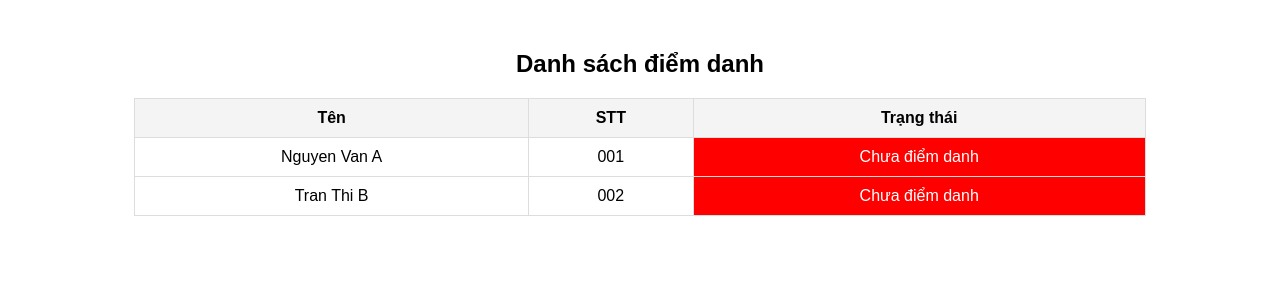
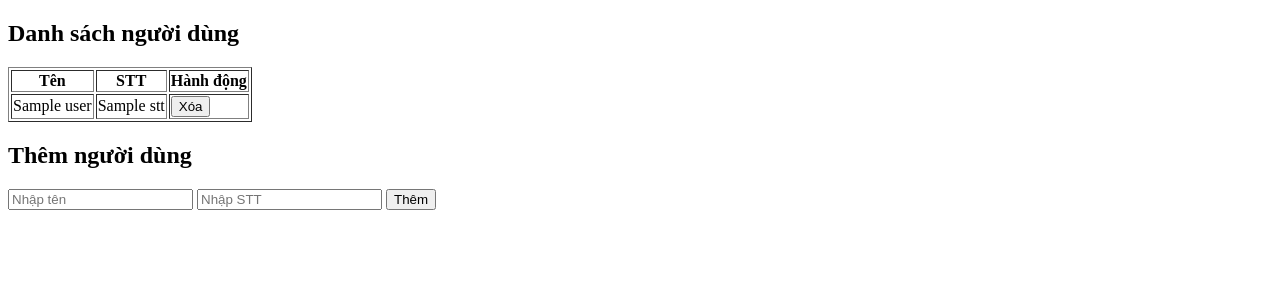
Before and after one commit to TrHuy-0000/QR-code-python, a Flask app: template templates/admin.html in a window 1280 px wide. Shown: the top 300 px of the page. Run offline with Flask 3, Linux system fonts and the light colour scheme; the template is opened without the code that fills it: most values are stand-ins (such as "Sample title", 1, 10 or a date in 2020).

Commit message:
Cập nhật code

```diff
--- a/app.py
+++ b/app.py
@@ -2,34 +2,42 @@ from flask import Flask, render_template, request, jsonify
 
 app = Flask(__name__)
 
-# Danh sách người hợp lệ và trạng thái điểm danh
+# Danh sách người hợp lệ (tạm lưu trong RAM)
 valid_users = {
-    "Nguyen Van A": {"stt": "001", "status": "red"},
-    "Tran Thi B": {"stt": "002", "status": "red"}
+    "Nguyen Van A": "001",
+    "Tran Thi B": "002"
 }
 
 @app.route("/")
 def home():
-    return render_template("form.html")  # Giao diện nhập thông tin
+    return render_template("form.html")  # Trang điểm danh
 
 @app.route("/admin")
 def admin():
-    return render_template("admin.html", users=valid_users)  # Giao diện quản lý
+    return render_template("admin.html", users=valid_users)  # Trang quản lý
 
-@app.route("/submit", methods=["POST"])
-def submit():
-    name = request.form.get("name")
-    stt = request.form.get("stt")
+@app.route("/add_user", methods=["POST"])
+def add_user():
+    data = request.get_json()
+    name = data.get("name")
+    stt = data.get("stt")
 
-    if name in valid_users and valid_users[name]["stt"] == stt:
-        valid_users[name]["status"] = "green"  # Cập nhật trạng thái
-        return jsonify({"status": "success", "message": "Điểm danh thành công!", "color": "green"})
+    if name and stt:
+        valid_users[name] = stt
+        return jsonify({"status": "success", "message": "Thêm người dùng thành công!", "users": valid_users})
     else:
-        return jsonify({"status": "error", "message": "Thông tin không hợp lệ!", "color": "red"})
+        return jsonify({"status": "error", "message": "Thiếu thông tin!"})
 
-@app.route("/get_status")
-def get_status():
-    return jsonify(valid_users)  # Gửi dữ liệu danh sách cập nhật
+@app.route("/remove_user", methods=["POST"])
+def remove_user():
+    data = request.get_json()
+    name = data.get("name")
+
+    if name in valid_users:
+        del valid_users[name]
+        return jsonify({"status": "success", "message": "Xóa người dùng thành công!", "users": valid_users})
+    else:
+        return jsonify({"status": "error", "message": "Không tìm thấy người dùng!"})
 
 if __name__ == "__main__":
-    app.run(host="0.0.0.0", port=5000, debug=True)
+    app.run(debug=True)
--- a/templates/admin.html
+++ b/templates/admin.html
@@ -4,40 +4,63 @@
     <meta charset="UTF-8">
     <meta name="viewport" content="width=device-width, initial-scale=1.0">
     <title>Quản lý điểm danh</title>
-    <link rel="stylesheet" href="/static/style.css">
-    <script>
-        async function fetchStatus() {
-            let response = await fetch("/get_status");
-            let users = await response.json();
-
-            let tableBody = document.getElementById("userTable");
-            tableBody.innerHTML = ""; // Xóa dữ liệu cũ
-
-            for (let name in users) {
-                let row = `<tr>
-                    <td>${name}</td>
-                    <td>${users[name].stt}</td>
-                    <td style="background-color: ${users[name].status}; color: white;">${users[name].status === 'green' ? 'Đã điểm danh' : 'Chưa điểm danh'}</td>
-                </tr>`;
-                tableBody.innerHTML += row;
-            }
-        }
-
-        setInterval(fetchStatus, 2000);  // Cập nhật mỗi 2 giây
-    </script>
+    <script src="https://code.jquery.com/jquery-3.6.0.min.js"></script>
 </head>
-<body onload="fetchStatus()">
-    <h2>Danh sách điểm danh</h2>
+<body>
+    <h2>Danh sách người dùng</h2>
     <table border="1">
         <thead>
             <tr>
                 <th>Tên</th>
                 <th>STT</th>
-                <th>Trạng thái</th>
+                <th>Hành động</th>
             </tr>
         </thead>
         <tbody id="userTable">
+            {% for name, stt in users.items() %}
+            <tr>
+                <td>{{ name }}</td>
+                <td>{{ stt }}</td>
+                <td><button onclick="removeUser('{{ name }}')">Xóa</button></td>
+            </tr>
+            {% endfor %}
         </tbody>
     </table>
+
+    <h2>Thêm người dùng</h2>
+    <input type="text" id="newName" placeholder="Nhập tên">
+    <input type="text" id="newStt" placeholder="Nhập STT">
+    <button onclick="addUser()">Thêm</button>
+
+    <script>
+        function addUser() {
+            var name = $("#newName").val();
+            var stt = $("#newStt").val();
+
+            $.ajax({
+                url: "/add_user",
+                type: "POST",
+                contentType: "application/json",
+                data: JSON.stringify({ name: name, stt: stt }),
+                success: function(response) {
+                    alert(response.message);
+                    location.reload();  // Tải lại trang để cập nhật danh sách
+                }
+            });
+        }
+
+        function removeUser(name) {
+            $.ajax({
+                url: "/remove_user",
+                type: "POST",
+                contentType: "application/json",
+                data: JSON.stringify({ name: name }),
+                success: function(response) {
+                    alert(response.message);
+                    location.reload();  // Tải lại trang để cập nhật danh sách
+                }
+            });
+        }
+    </script>
 </body>
 </html>
```
Also changed, not shown: common_qr.png (added).
